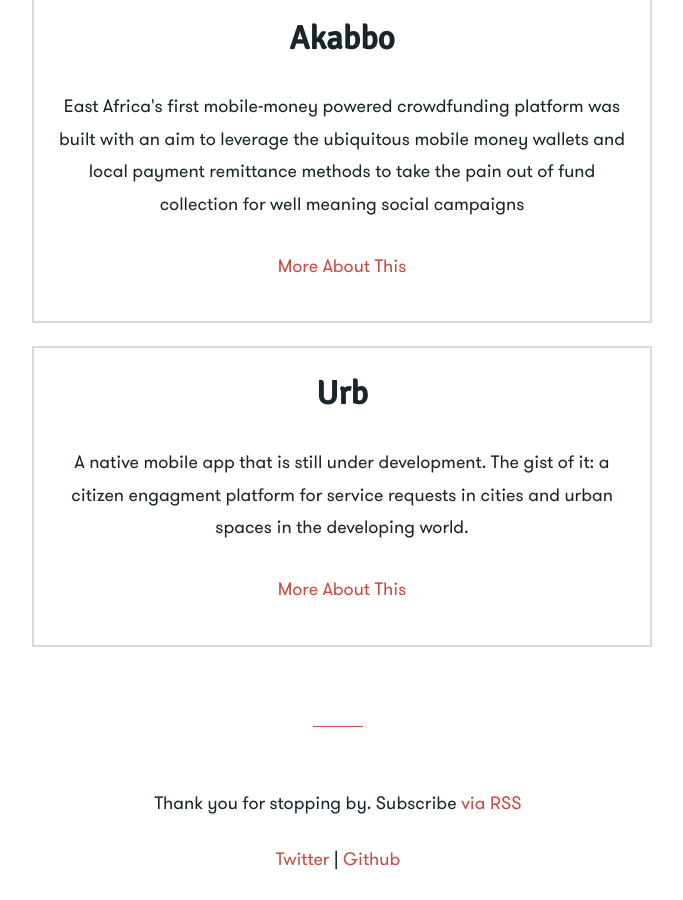
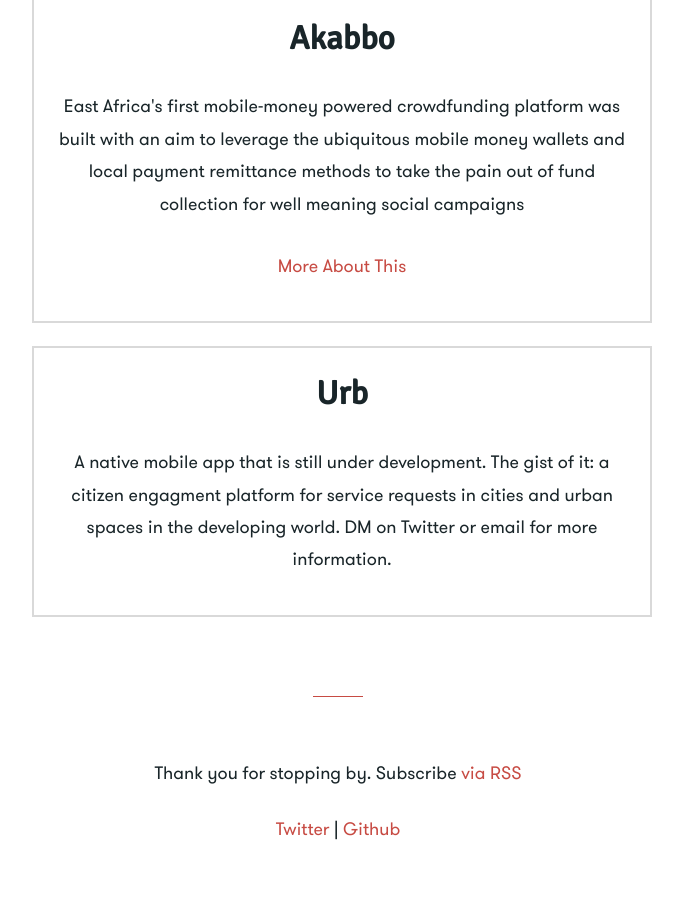
Before and after one commit to AJIT92/raybesiga.github.com, a Jekyll site: the page built from portfolio.html, in a window 1280 px wide and 900 px high, scrolled down 1220 px. Shown: the whole window, without its empty margins (302-985 px from the left). Built offline with Jekyll 4.4.1, drawn with Linux system fonts in a browser that asks for light colours; after the commit the page ends 2090 px from its top, so only the background shows below that.

Commit message:
Better portfolio

```diff
--- a/ligainan.html
+++ b/ligainan.html
@@ -19,7 +19,7 @@
         <time class="post__date" >Started January 2016</time>
         <p class="post__desc left">Timor-Leste's first mHealth project was started with the goal of putting health in the hands of mothers. Liga Inan is using mobile phones to connect expectant mothers with health providers in Timor-Leste to improve the likelihood of a healthy pregnancy and birth.</p>
 
-        <p class="post__desc left">In order to better enable health workers and midwives for their duties, the program sought to build an app stimuate engagement. This would be achieved by facilitating follow up of expectant mothers and tracking health facility general performance. Interviews with health workers and program knowledge from trend analysis led to focus on birth messaging and notifications by SMS and calls, tracking birth types, and showing health workers a dashboard overview with statistics related to their facility.  </p>
+        <p class="post__desc left">In order to better enable health workers and midwives for their duties, the program sought to build an app to stimulate engagement. This would be achieved by facilitating follow up of expectant mothers and tracking health facility general performance. Interviews with health workers and program knowledge from trend analysis led to focus on birth messaging and notifications by SMS and calls, tracking birth types, and showing health workers a dashboard overview with statistics related to their facility.  </p>
 
         <p class="post__desc left">Given the poor cell coverage and meager bandwidth, we designed a progressive mobile web app that is offline first but allows for intuitive phone and web actions, animations and micro interactions over a basic Android phone interface. The development of Liga Inan Mobile is presently continuous.</p>
 
--- a/portfolio.html
+++ b/portfolio.html
@@ -40,10 +40,11 @@
         <div class="item" data-tag="brand">
             <div class="well product">
                 <h4>Urb</h4>
-                <p>A native mobile app that is still under development. The gist of it: a citizen engagment platform for service requests in cities and urban spaces in the developing world.</p>
+                <p>A native mobile app that is still under development. The gist of it: a citizen engagment platform for service requests in cities and urban spaces in the developing world. DM on Twitter or email for more information.</p>
 
-                <p><a href="">More About This</a></p>
+                <!-- <p><a href="">More About This</a></p> -->
             </div>
         </div>
+
     </div>
 </div>
```
